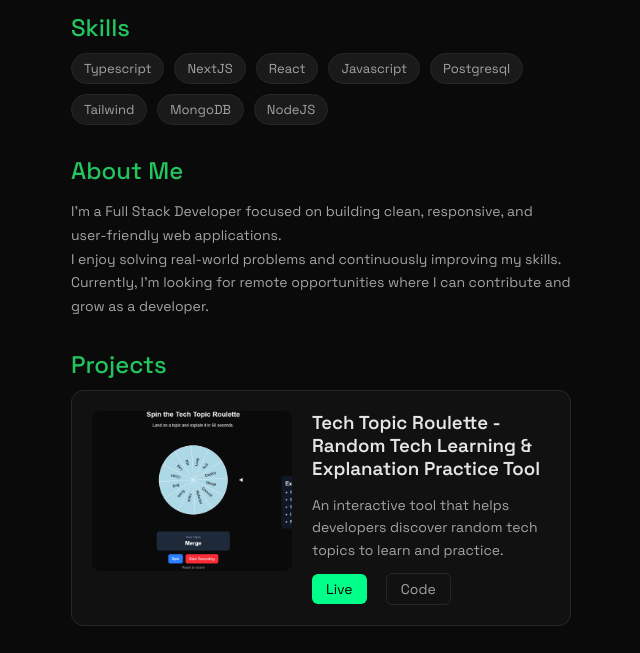
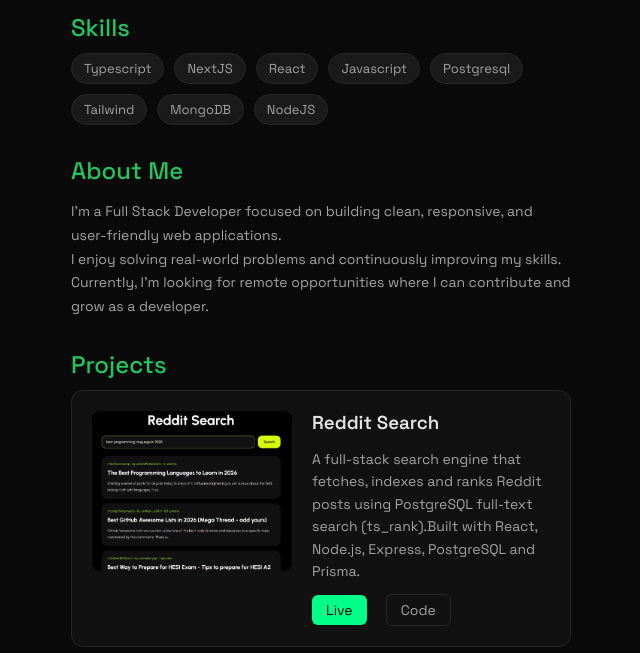
Before and after one commit to alchemycodess/portfolio, a plain HTML site: page index.html in a window 1280 px wide. Shown: the part 292-945 px from the top of the page, without its empty margins (319-959 px from the left). Drawn offline with Linux system fonts and the light colour scheme.

Commit message:
feat: add new project Reddit Search
Signed-off-by: alchemycodess <alchemycodess@gmail.com>

```diff
--- a/index.html
+++ b/index.html
@@ -76,6 +76,18 @@
             <h2>Projects</h2>
 
             <div class="project-card">
+                <img src="assets/project2.png" class="project-img" />
+                <div class="project-content">
+                    <h3>Reddit Search</h3>
+                    <p>A full-stack search engine that fetches, indexes and ranks Reddit posts using PostgreSQL full-text search (ts_rank).Built with React, Node.js, Express, PostgreSQL and Prisma.</p>
+
+                    <div class="project-links">
+                        <a href="https://reddit-search-delta.vercel.app/" target="_blank" class="btn primary">Live</a>
+                        <a href="https://github.com/alchemycodess/reddit-search" class="btn secondary">Code</a>
+                    </div>
+                </div>
+            </div>
+            <div class="project-card">
                 <img src="assets/project1.png" class="project-img" />
                 <div class="project-content">
                     <h3>Tech Topic Roulette - Random Tech Learning & Explanation Practice Tool</h3>
@@ -87,6 +99,7 @@
                     </div>
                 </div>
             </div>
+
         </section>
 
 
--- a/style.css
+++ b/style.css
@@ -169,8 +169,8 @@ h2 {
 
 .project-card:hover {
     border-color: var(--green-main);
-    transform: translateY(-3px);
-    box-shadow: 0 0 20px rgba(0, 255, 136, 0.88);
+    transform: translateY(-1px);
+    /* box-shadow: 0 0 20px rgba(0, 255, 136, 0.88); */
 }
 
 .project-img {
```
Also changed, not shown: assets/project2.png (added), script.js (deleted).
